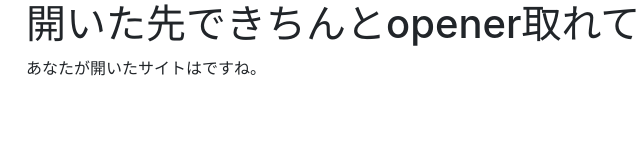
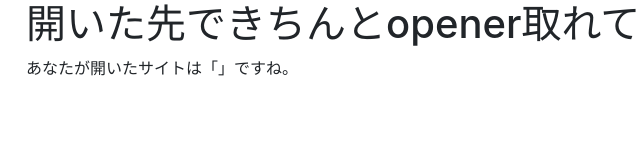
Before and after one commit to keitaromiura-link/Javascript-noopener, a plain HTML site: page open.html in a window 1280 px wide. Shown: the full height of the page, 59-699 px from the left. Drawn offline with nearby package versions, Linux system fonts and the light colour scheme.

Commit message:
文言修正

```diff
--- a/open.html
+++ b/open.html
@@ -14,7 +14,7 @@
     <div class="container">
         <h1>開いた先できちんとopener取れている？？</h1>
         <p>
-            あなたが開いたサイトは<span id="opener"></span>ですね。
+            あなたが開いたサイトは「<span id="opener"></span>」ですね。
         </p>
     </div>
     <!-- Optional JavaScript -->
```
